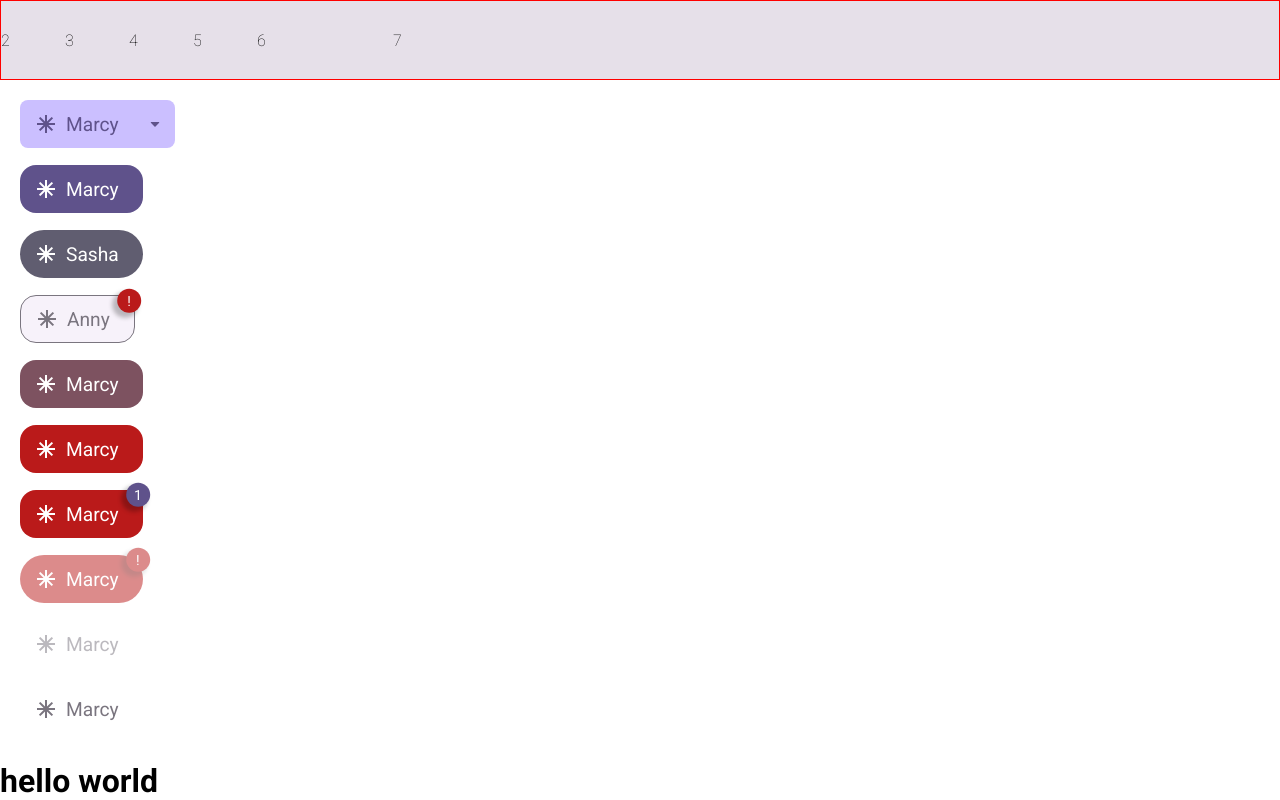
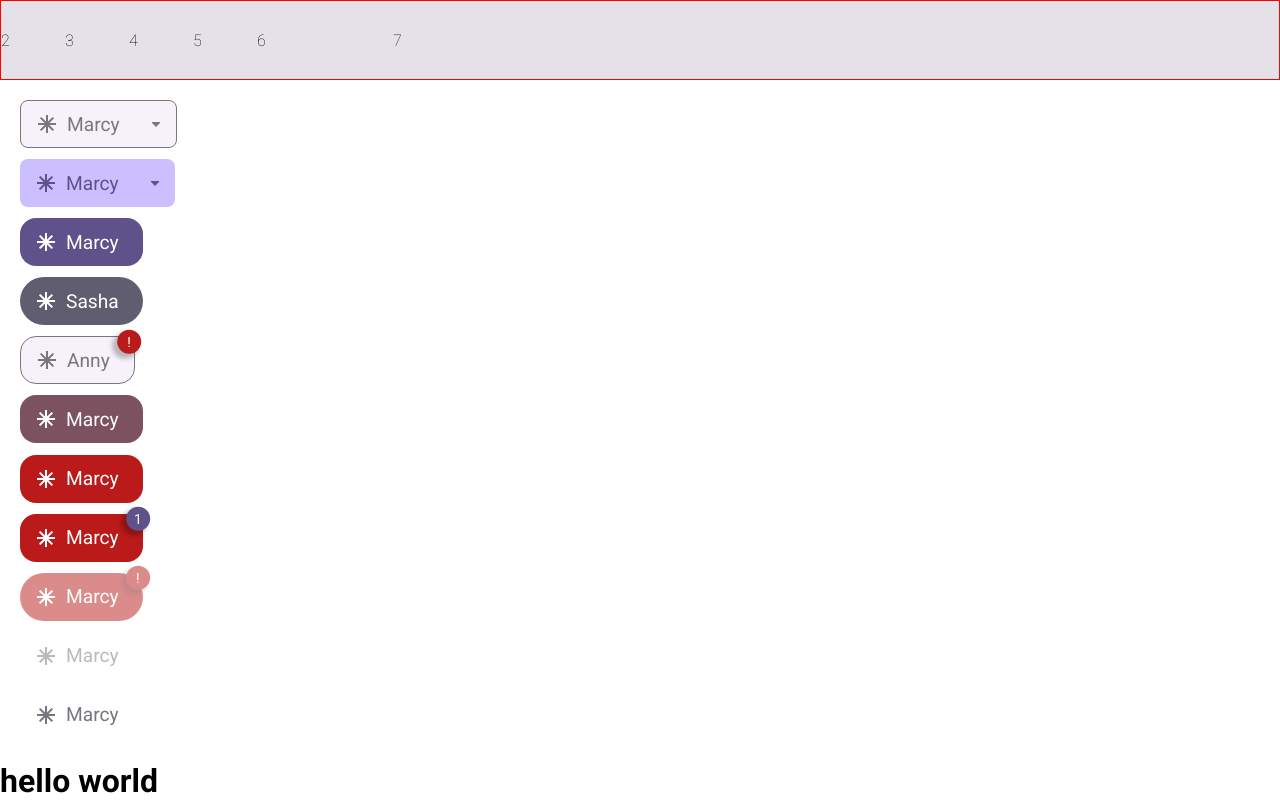
Before and after one commit to Hatsumi-Mihari/Cookbook, a React (Vite) app: page / in a window 1280 px wide. Built offline with nearby package versions, Linux system fonts and the light colour scheme.

Commit message:
add dropdwonlist v2

```diff
--- a/src/views/MainView.tsx
+++ b/src/views/MainView.tsx
@@ -5,6 +5,32 @@ import { debugUI } from '../utils/debug'
 
 function MainView() {
     return (<div className="MainView">
+        <FilterChiptM3
+            icon={'placeholder'}
+            valueDefault={'1234'}
+            style={'outline'}
+            isActive={true}
+            options={[
+                {
+                    value: 'Marcy',
+                    icon: null
+                },
+                {
+                    value: 'Anny',
+                    icon: null
+                },
+                {
+                    value: 'Sasha',
+                    icon: null
+                },
+                {
+                    value: 'Luz',
+                    icon: null
+                },
+            ]}
+            onChangeValue={(value: string) => { debugUI("Onchange value -> " + value); }}
+        />
+
         <FilterChiptM3
             icon={'placeholder'}
             valueDefault={'1234'}
```
